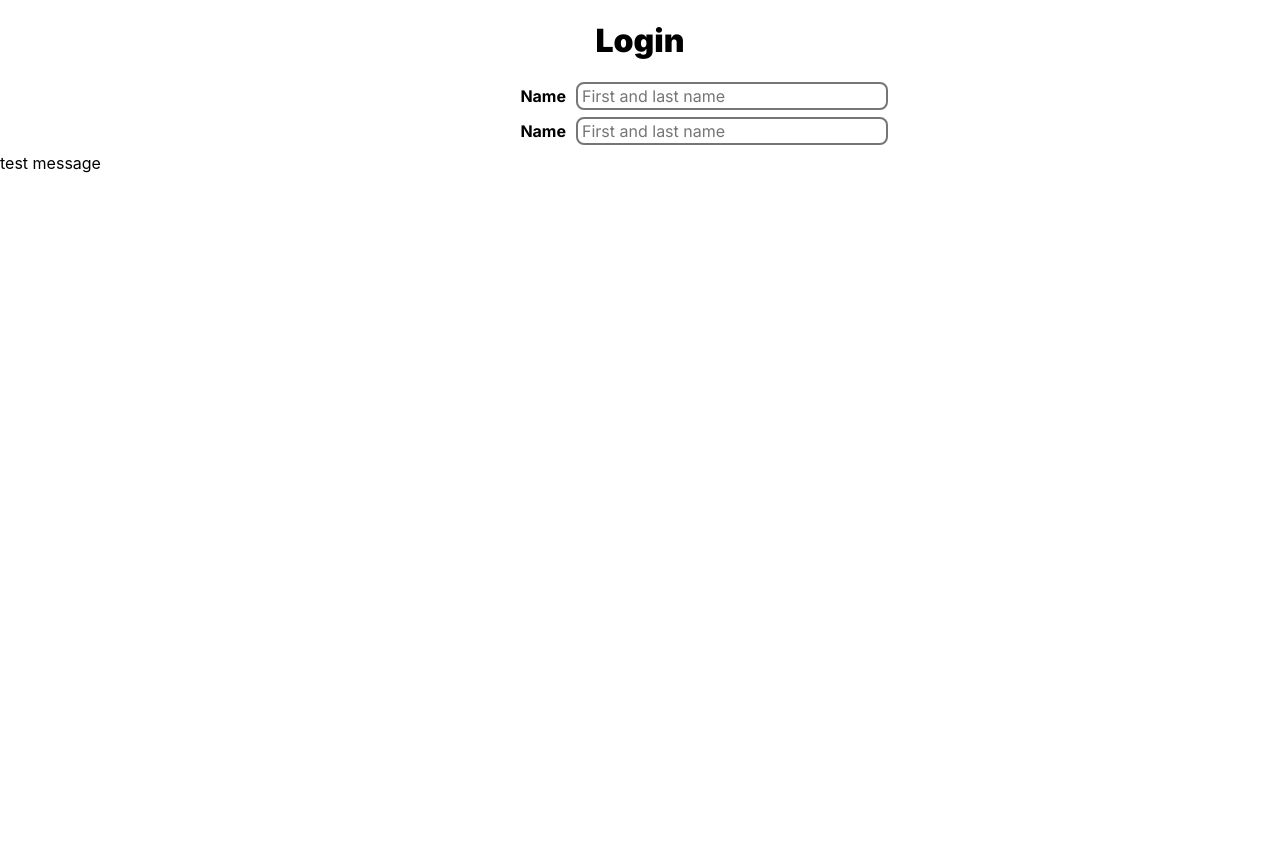
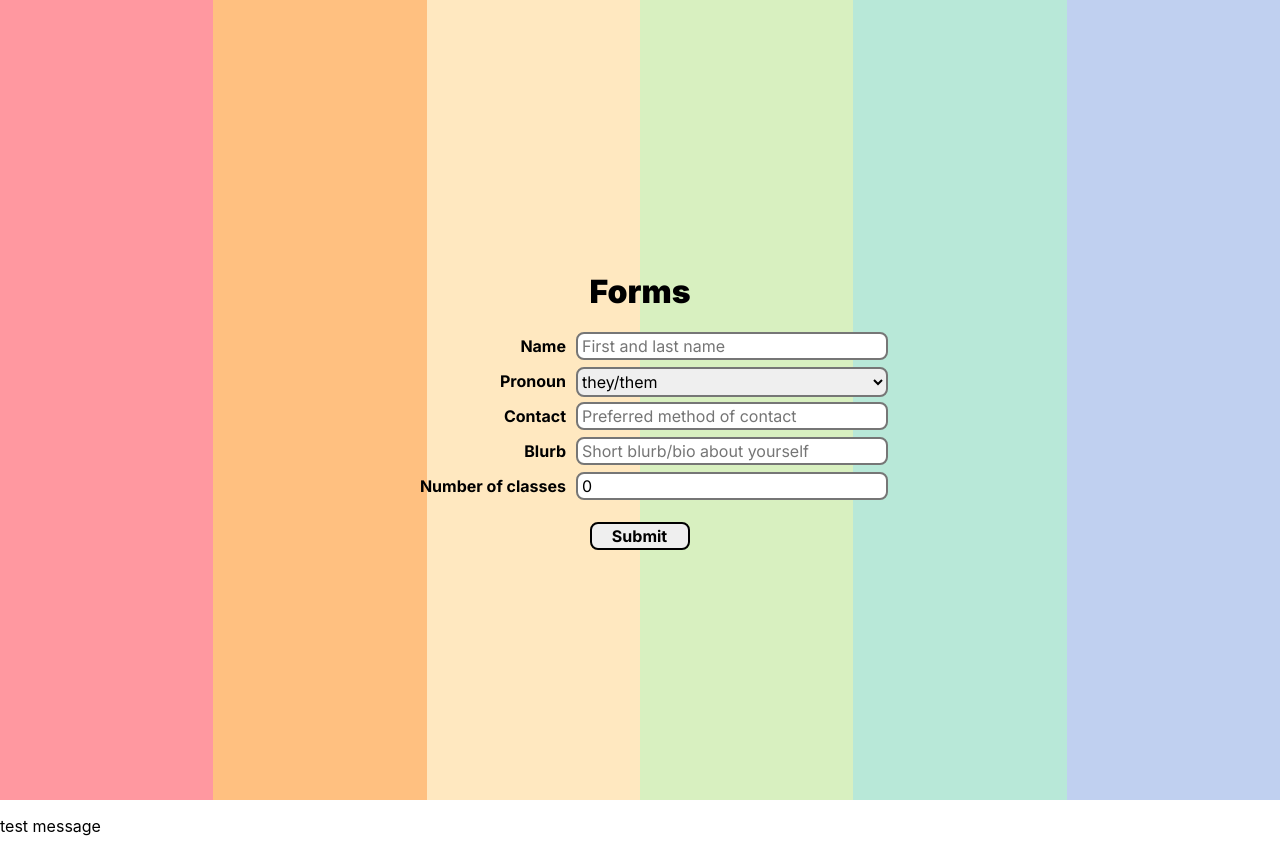
Before and after one commit to bliutech/qwerty, a React (Create React App) app in the folder frontend/: page /login in a window 1280 px wide. Before the commit the page ends 800 px from the top, so only its background shows below. Built offline with nearby package versions, Linux system fonts and the light colour scheme.

Commit message:
Almost finished front end.

```diff
--- a/frontend/src/App.css
+++ b/frontend/src/App.css
@@ -1,13 +1,23 @@
 @import url('https://fonts.googleapis.com/css2?family=Inter:wght@100;200;300;400;500;600;700;800;900&display=swap');
 
 .general {
-  background-color: #ffffff;
+  /* background-color: #ffffff; */
+  background: repeating-linear-gradient(
+    90deg,
+    #ff98a0, #ff98a0 16.67%,
+    #ffc080 16.67%, #ffc080 33.33%,
+    #ffe8c0 33.33%, #ffe8c0 50%,
+    #d8f0c0 50%, #d8f0c0 66.67%,
+    #b8e8d8 66.67%, #b8e8d8 83.33%,
+    #c0d0f0 83.33%, #c0d0f0 100%
+  );
   align-items: center;
   justify-content: center;
   display: flex;
   font-size: 16px;
   font-family: 'Inter';
   font-weight: 700;
+  height: 100vh;
 }
 
 .left-column {
@@ -64,3 +74,10 @@ button {
   margin: 10px 0px 0px 0px;
   padding: 2px 0px 2px 0px;
 }
+
+.backgroundRed {
+  position: absolute;
+  left: 0%;
+  width: 16.7%;
+  background-color: #ff98a0;
+}
--- a/frontend/src/App.js
+++ b/frontend/src/App.js
@@ -1,12 +1,14 @@
 import './App.css';
-import Login from './components/Login.js'
+import RegisterMod from './components/RegisterMod.js'
+import LoginMod from './components/LoginMod.js'
 import Forms from './components/Forms.js'
 
 function App() {
   return (
     <div className='general'>
-      <Login />
-      {/* <Forms /> */}
+      {/* <RegisterMod /> */}
+      {/* <LoginMod /> */}
+      <Forms />
     </div>
   );
 }
--- /dev/null
+++ b/frontend/src/components/LoginMod.js
@@ -0,0 +1,40 @@
+import { useForm } from 'react-hook-form';
+
+function LoginMod() {
+
+  const { register, handleSubmit, reset, clearErrors} = useForm();
+
+  const onSubmit = data => console.log(data);  // put function that calls backend
+
+  return (
+    <div>
+
+      <h1>Login</h1>
+
+      <form onSubmit={handleSubmit(onSubmit)}>
+
+        <div className='row'>
+        <div className='left-column'>Username</div>
+        <div className='right-column'><input
+          type='text'
+          placeholder='Username registered before'
+          {...register('username')}
+        /></div></div>
+        <br />
+
+        <div className='row'>
+        <div className='left-column'>Password</div>
+        <div className='right-column'><input
+          type='text'
+          placeholder='Password as entered before'
+          {...register('password')}
+        /></div></div>
+        <br />
+
+      </form>
+
+    </div>
+  )
+}
+
+export default LoginMod;
--- a/frontend/src/components/Login.js
+++ b/frontend/src/components/RegisterMod.js
@@ -1,6 +1,6 @@
 import { useForm } from 'react-hook-form';
 
-function Login() {
+function RegisterMod() {
 
   const { register, handleSubmit, reset, clearErrors} = useForm();
 
@@ -9,25 +9,25 @@ function Login() {
   return (
     <div>
 
-      <h1>Login</h1>
+      <h1>Register</h1>
 
       <form onSubmit={handleSubmit(onSubmit)}>
 
         <div className='row'>
-        <div className='left-column'>Name</div>
+        <div className='left-column'>Username</div>
         <div className='right-column'><input
           type='text'
-          placeholder='First and last name'
-          {...register('name')}
+          placeholder='Unique username'
+          {...register('username')}
         /></div></div>
         <br />
 
         <div className='row'>
-        <div className='left-column'>Name</div>
+        <div className='left-column'>Password</div>
         <div className='right-column'><input
           type='text'
-          placeholder='First and last name'
-          {...register('name')}
+          placeholder='Respectfully complex password'
+          {...register('password')}
         /></div></div>
         <br />
 
@@ -37,4 +37,4 @@ function Login() {
   )
 }
 
-export default Login;
+export default RegisterMod;
```
